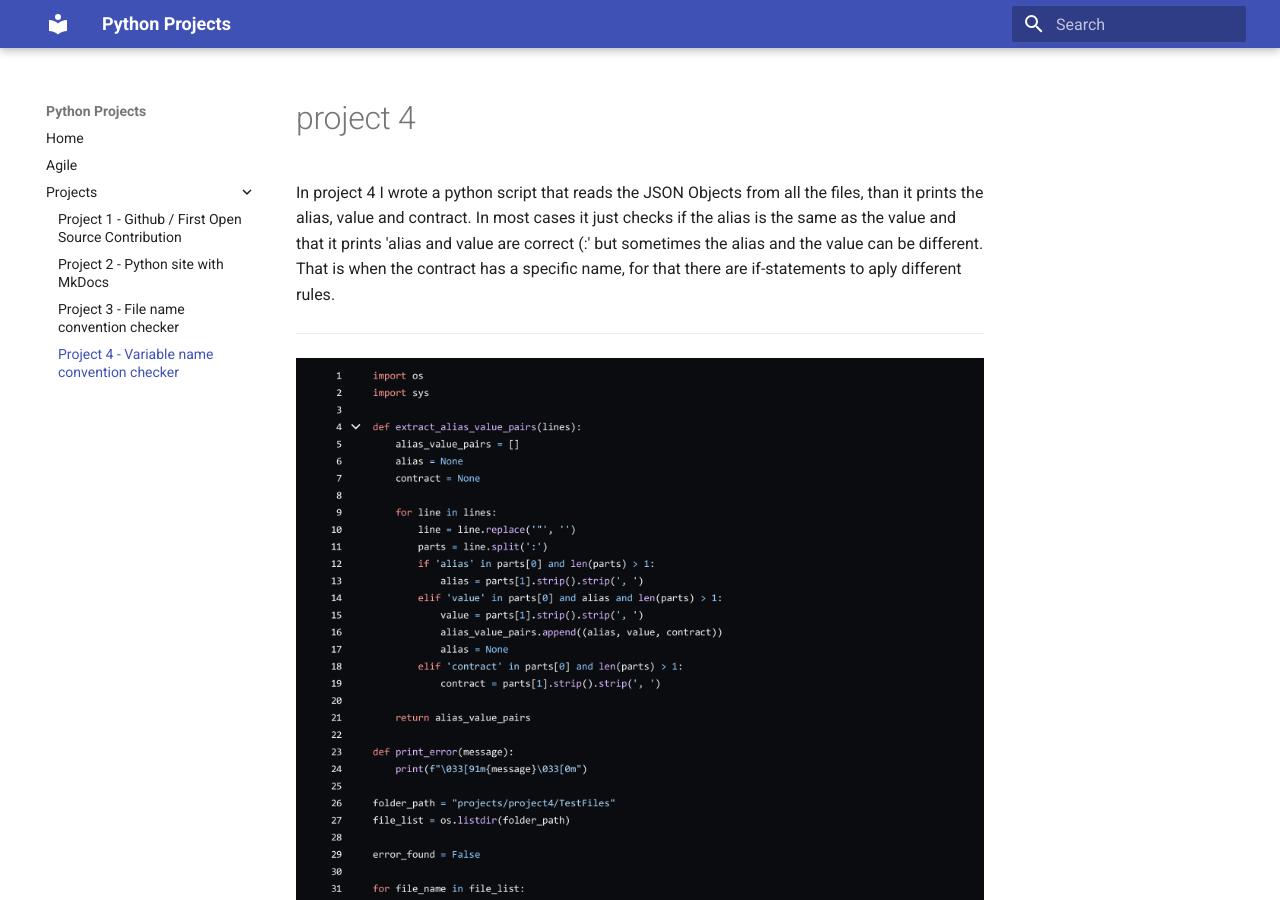
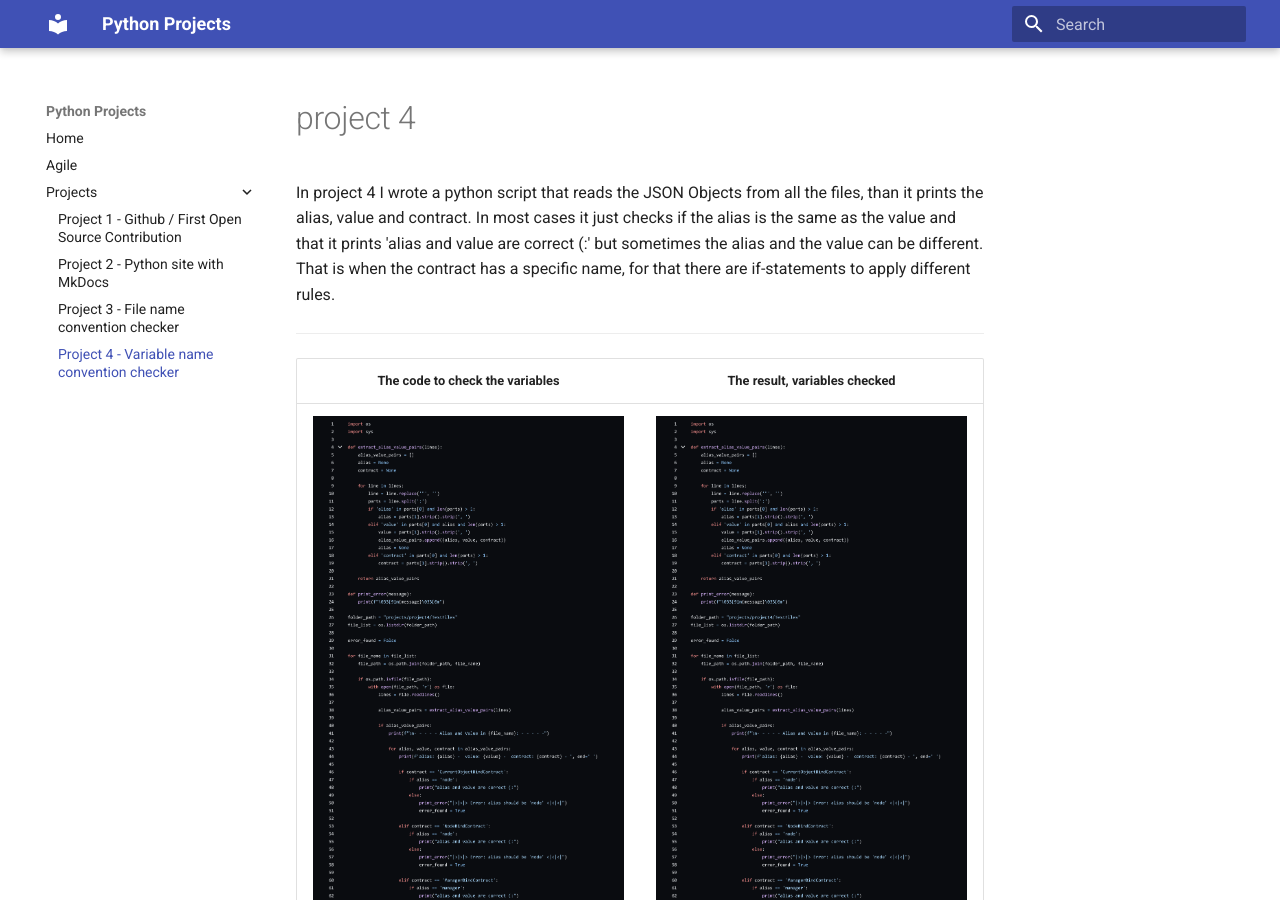
Before and after one commit to milagro2/pythonsite, an MkDocs documentation site: the page built from docs/project4.md, in a window 1280 px wide and 900 px high. Built offline with MkDocs 1.6.1 and Material for MkDocs 9.7.7, drawn with Linux system fonts in a browser that asks for light colours.

Commit message:
Update project4.md

```diff
--- a/docs/project4.md
+++ b/docs/project4.md
@@ -1,10 +1,13 @@
 # project 4
 
-In project 4 I wrote a python script that reads the JSON Objects from all the files, than it prints the alias, value and contract. In most cases it just checks if the alias is the same as the value and that it prints 'alias and value are correct (:' but sometimes the alias and the value can be different. That is when the contract has a specific name, for that there are if-statements to aply different rules.
+In project 4 I wrote a python script that reads the JSON Objects from all the files, than it prints the alias, value and contract. In most cases it just checks if the alias is the same as the value and that it prints 'alias and value are correct (:' but sometimes the alias and the value can be different. That is when the contract has a specific name, for that there are if-statements to apply different rules.
 
 ---
 
-![Filenamechecker](img/variache1.png)
+| The code to check the variables | The result, variables checked |
+| :--------------: | :---------------: |
+| ![variablechecker](img/variache1.png) | ![result](img/variache1.png) |
+
 
 
 ---
```
